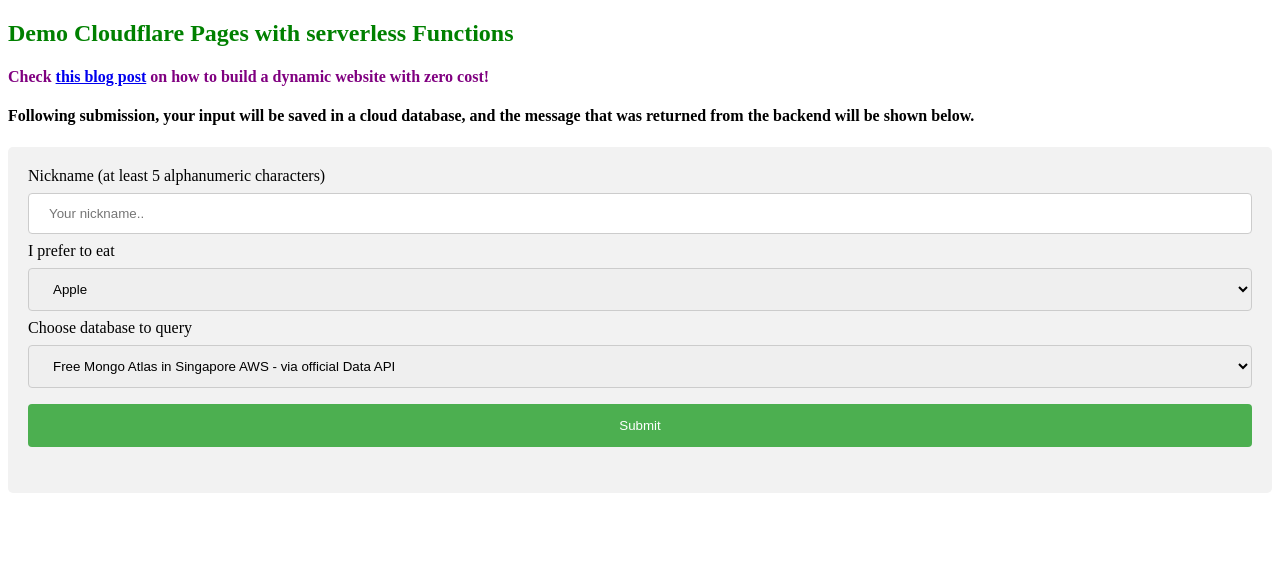
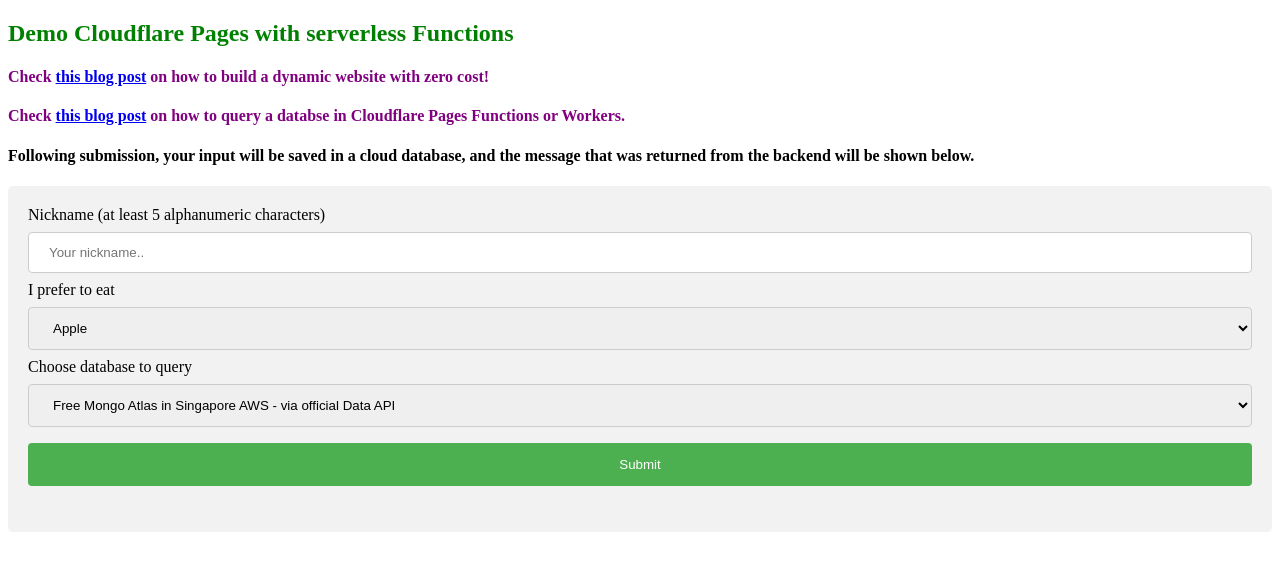
Before and after one commit to zcsd/cfdemo, a website: page public/index.html in a window 1280 px wide. Drawn offline with Linux system fonts and the light colour scheme.

Commit message:
add link

```diff
--- a/public/index.html
+++ b/public/index.html
@@ -9,6 +9,7 @@
 
 <h2 style="color: green;">Demo Cloudflare Pages with serverless Functions</h3>
 <h4 style="color: purple;">Check <a href="https://linzichun.com/posts/cloudflare_pages_function/" target="_blank">this blog post</a> on how to build a dynamic website with zero cost! </h4>
+<h4 style="color: purple;">Check <a href="https://linzichun.com/posts/database_cloudflare__functions_workers/" target="_blank">this blog post</a> on how to query a databse in Cloudflare Pages Functions or Workers. </h4>
 <h4 style="color: black;">Following submission, your input will be saved in a cloud database, and the message that was returned from the backend will be shown below.</h4>
 
 <div>
```
